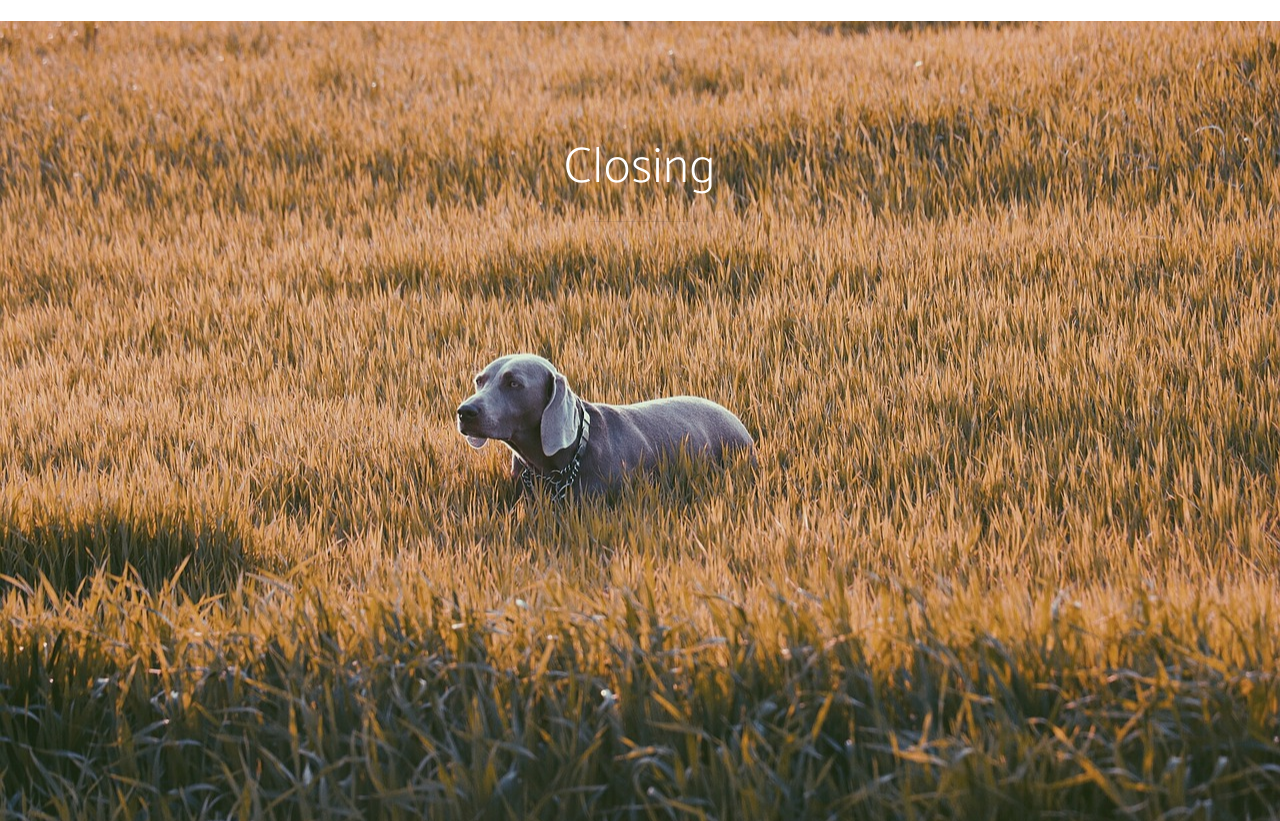
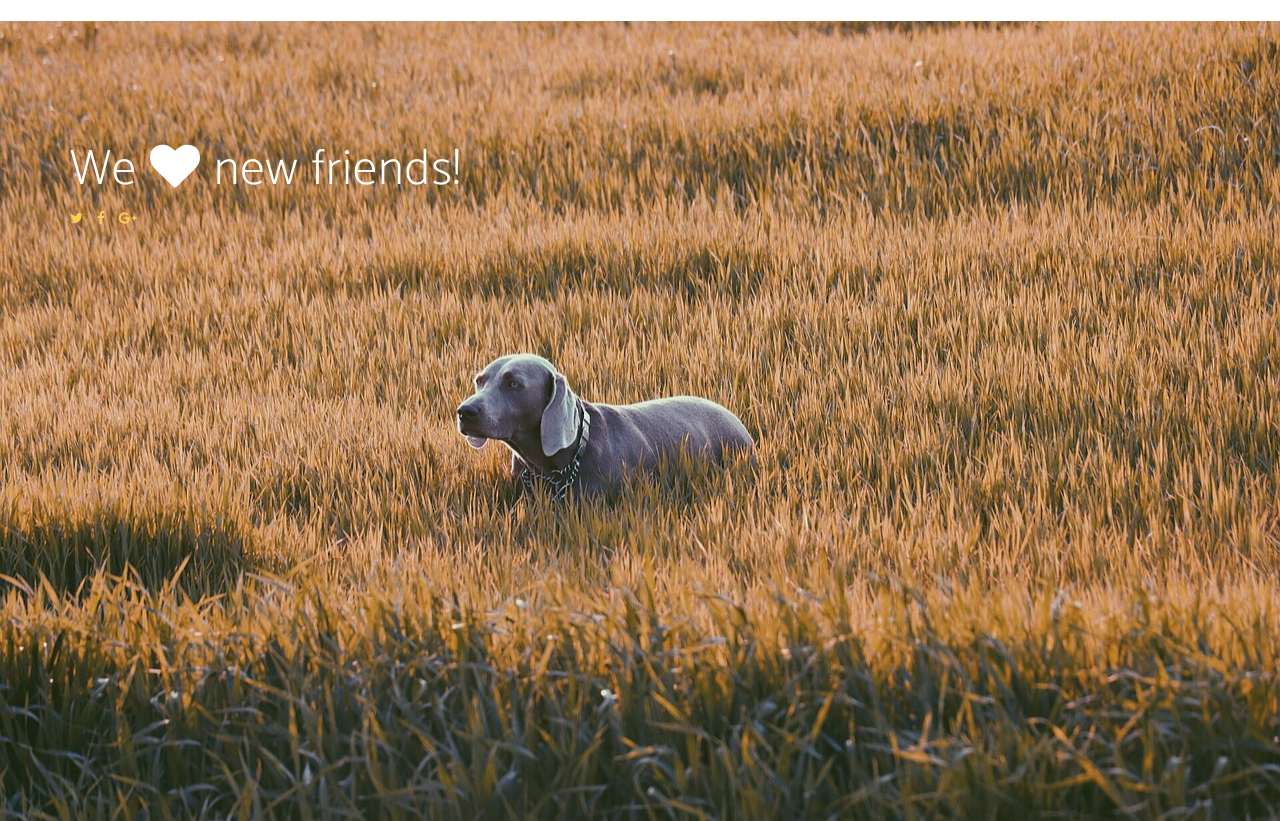
Before and after one commit to elanbmiller/Lost-Pets-site, a website: page index.html in a window 1280 px wide. Shown: the part 2380-3201 px from the top of the page. Drawn offline with nearby package versions, Linux system fonts and the light colour scheme; a web font is replaced by a local one.

Commit message:
adding contact info

```diff
--- a/index.html
+++ b/index.html
@@ -277,12 +277,12 @@
                     </div>
                 </div>
             </div>
-    </secitonr>-->
+    </seciton>-->
 
 
 
      <section id="contact" class="closing-header">
-        <div class="container">
+       <!-- <div class="container">
             <div class="row">
                 <div class="col-lg-12 text-center">
                     <div class="section-heading">
@@ -292,7 +292,32 @@
                 </div>
             </div>
 
+        </div>-->
+
+
+
+        <div class="container">
+            <h2>We <i class="fa fa-heart"></i> new friends!</h2>
+            <ul class="list-inline list-social">
+                <li class="social-twitter">
+                    <a href="#"><i class="fa fa-twitter"></i></a>
+                </li>
+                <li class="social-facebook">
+                    <a href="#"><i class="fa fa-facebook"></i></a>
+                </li>
+                <li class="social-google-plus">
+                    <a href="#"><i class="fa fa-google-plus"></i></a>
+                </li>
+            </ul>
         </div>
+
+
+
+
+
+
+
+
     </section>
 
 
```
